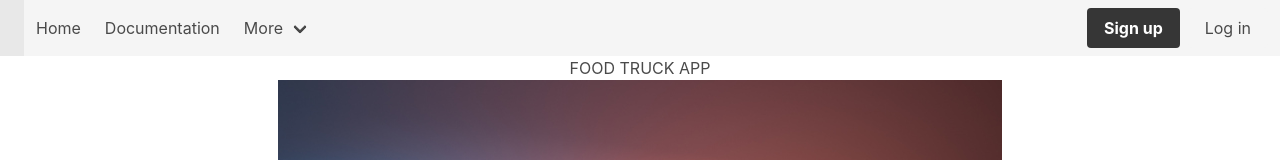
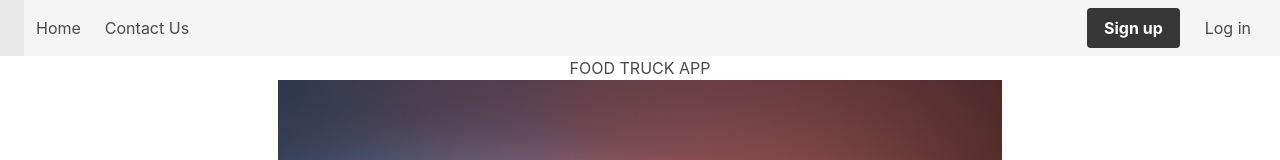
Before and after one commit to Djay8400/food-truck-app-creator, a React (Create React App) app in the folder client/: page / in a window 1280 px wide. Shown: the top 160 px of the page. Built offline with nearby package versions, Linux system fonts and the light colour scheme.

Commit message:
fixing anchor tags in nav comp

```diff
--- a/client/src/components/Nav/index.js
+++ b/client/src/components/Nav/index.js
@@ -12,6 +12,7 @@ function Nav() {
         <a className="navbar-item" href="https://bulma.io"></a>
 
         <a
+          href="/"
           role="button"
           className="navbar-burger"
           aria-label="menu"
@@ -27,11 +28,15 @@ function Nav() {
 
       <div id="navbarBasicExample" class="navbar-menu">
         <div className="navbar-start">
-          <a className="navbar-item">Home</a>
+          <a href="/" className="navbar-item">
+            Home
+          </a>
 
-          <a className="navbar-item">Documentation</a>
+          <a href="/contact" className="navbar-item">
+            Contact Us
+          </a>
 
-          <div className="navbar-item has-dropdown is-hoverable">
+          {/* <div className="navbar-item has-dropdown is-hoverable">
             <a className="navbar-link">More</a>
 
             <div className="navbar-dropdown">
@@ -41,16 +46,18 @@ function Nav() {
               <hr className="navbar-divider" />
               <a className="navbar-item">Report an issue</a>
             </div>
-          </div>
+          </div> */}
         </div>
 
         <div className="navbar-end">
           <div className="navbar-item">
             <div className="buttons">
-              <a className="button is-dark">
+              <a href="/signup" className="button is-dark">
                 <strong>Sign up</strong>
               </a>
-              <a className="button is-light">Log in</a>
+              <a href="/login" className="button is-light">
+                Log in
+              </a>
             </div>
           </div>
         </div>
```
